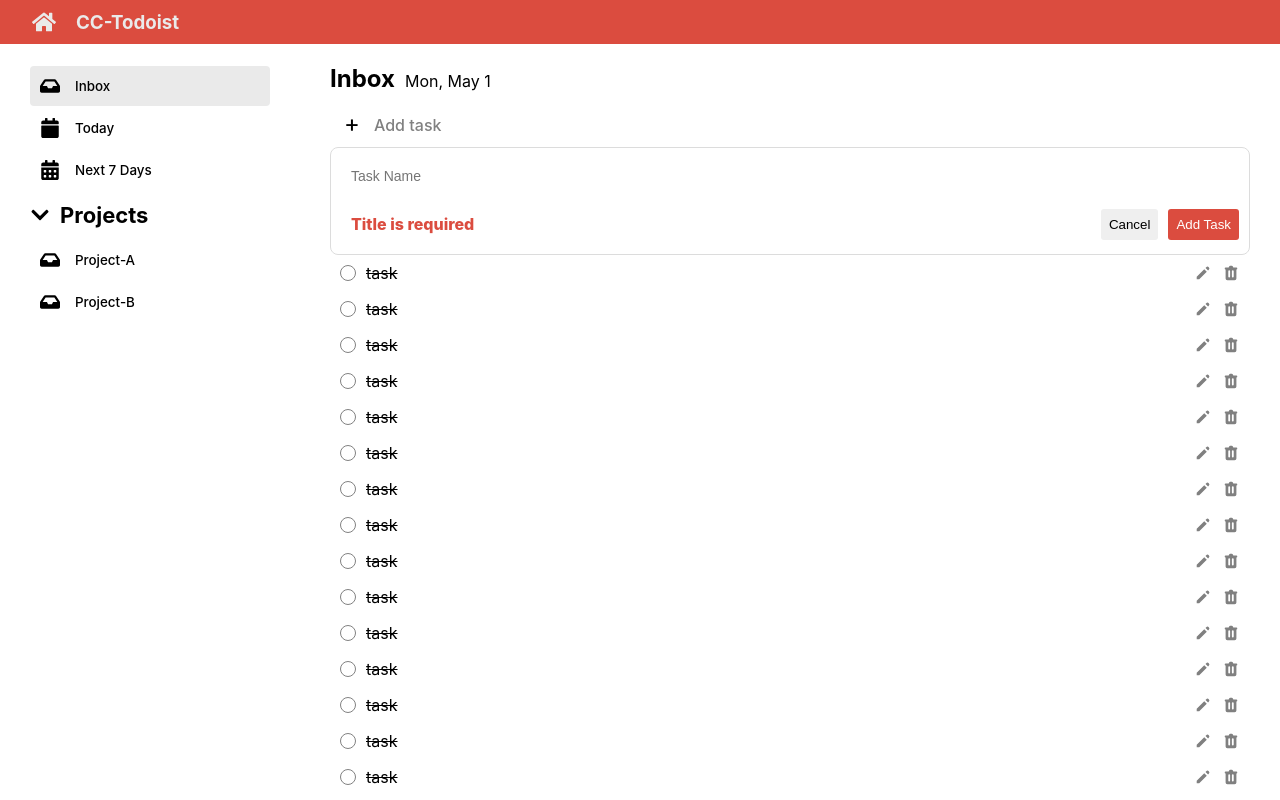
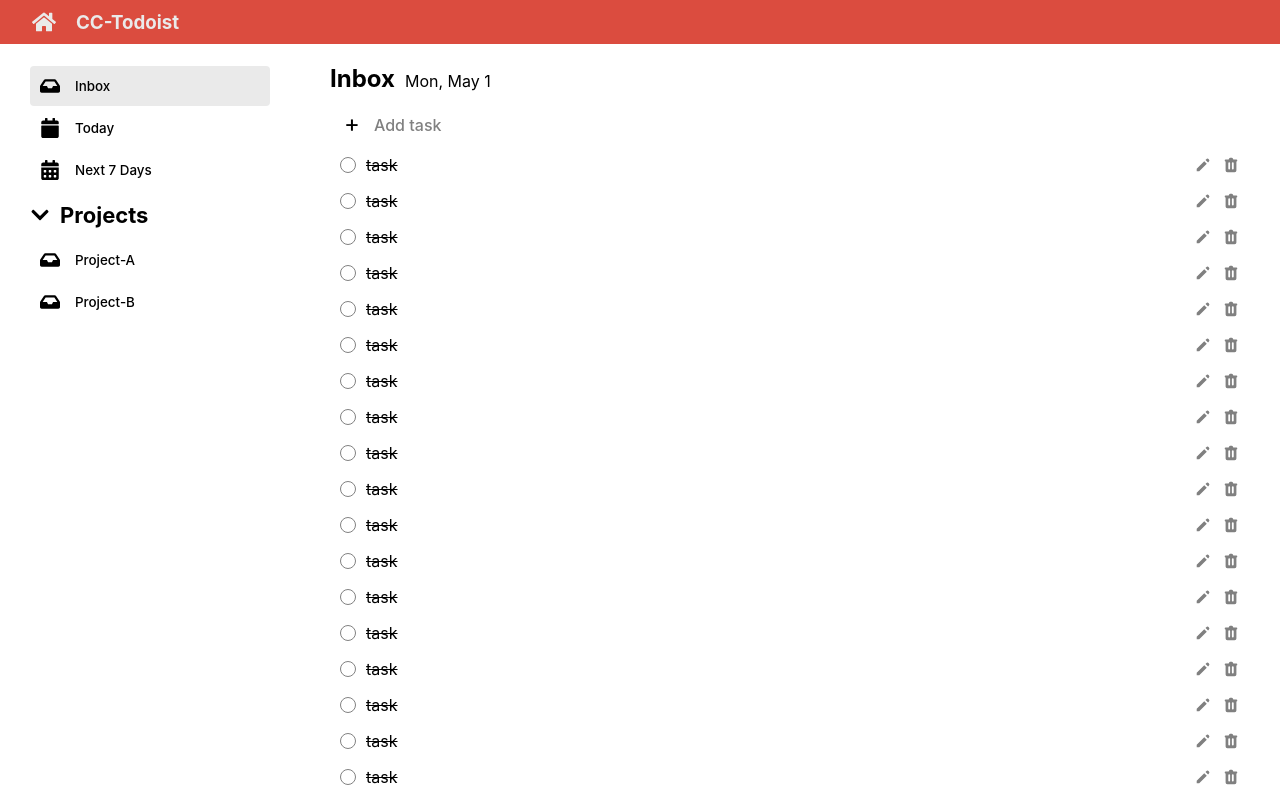
Before and after one commit to NANAIPRM/NANINE-RELEAN-TODOLIST, a React (Create React App) app: page / in a window 1280 px wide. Built offline with nearby package versions, Linux system fonts and the light colour scheme.

Commit message:
handle add to do

```diff
--- a/src/components/Todo/AddTodo.jsx
+++ b/src/components/Todo/AddTodo.jsx
@@ -1,10 +1,24 @@
 import styles from "./AddTodo.module.scss";
+import { TodoForm } from "./TodoForm";
+import { useState } from "react";
 
 export function AddTodo() {
+  // Logic
+  const [isAddMode, setIsAddMode] = useState(false);
+  // UI
+  const handleClickAddTask = () => {
+    setIsAddMode(!isAddMode);
+  };
   return (
-    <div className={styles.add__todo}>
-      <span>+</span>
-      <h3>Add task</h3>
-    </div>
+    <>
+      {!isAddMode ? (
+        <div className={styles.add__todo} onClick={handleClickAddTask}>
+          <span>+</span>
+          <h3>Add task</h3>
+        </div>
+      ) : (
+        <TodoForm onSetIsAddmode={setIsAddMode} />
+      )}
+    </>
   );
 }
--- a/src/components/Todo/TodoContent.jsx
+++ b/src/components/Todo/TodoContent.jsx
@@ -10,8 +10,7 @@
 
       {/* Add todo */}
       <AddTodo />
-      {/* TodoForm  */}
-      <TodoForm />
+
       {/* Todo-List  */}
       <TodoLists />
     </main>
--- a/src/components/Todo/TodoForm.jsx
+++ b/src/components/Todo/TodoForm.jsx
@@ -1,13 +1,35 @@
 import styles from "./TodoForm.module.scss";
-export function TodoForm() {
+import React, { useState } from "react";
+export function TodoForm({ onSetIsAddmode }) {
+  // 1 LOGIC
+  const [task, setTask] = useState("");
+  const handleSubmit = (e) => {
+    e.preventDefault();
+    console.log("SUBMIT");
+  };
+  const handleClickCancel = (e) => {
+    onSetIsAddmode(false);
+  };
+
+  const handleChangInput = (e) => {
+    setTask(e.target.value);
+  };
+  // 2 UI:SECTION
   return (
-    <form className={styles.todo__form__container}>
-      <input className={styles.todo__form__input} placeholder="Task Name" />
+    <form className={styles.todo__form__container} onSubmit={handleSubmit}>
+      <input
+        className={styles.todo__form__input}
+        placeholder="Task Name"
+        value={task}
+        onChange={handleChangInput}
+      />
       <div className={styles.todo__form__footer}>
         <p className={styles.todo__error}>Title is required</p>
         <div className={styles.todo__form__buttons}>
-          <button>Cancel</button>
-          <button>Add Task</button>
+          <button type="button" onClick={handleClickCancel}>
+            Cancel
+          </button>
+          <button type="submit">Add Task</button>
         </div>
       </div>
     </form>
```
